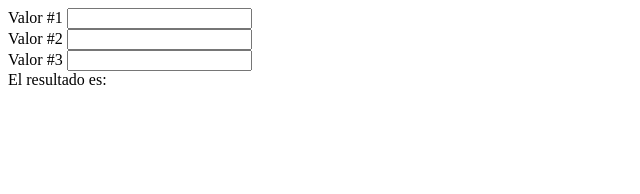
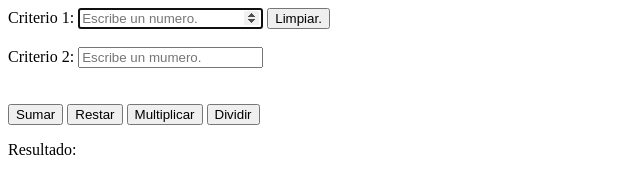
Before and after one commit to German1720/Actividad-4, a plain HTML site: page index.html in a window 1280 px wide. Shown: the whole page, without its empty margins (0-640 px from the left). Drawn offline with Linux system fonts and the light colour scheme.

Commit message:
actualizacion

```diff
--- a/funciones.js
+++ b/funciones.js
@@ -1,46 +1,28 @@
-/*function sumar()
-{
-  const $total = document.getElementById('total');
-  let subtotal = 0;
-  [ ...document.getElementsByClassName( "monto" ) ].forEach( function ( element ) {
-    if(element.value !== '') {
-      subtotal += parseFloat(element.value);
-    }
-  });
-  $total.value =  MediaStreamAudioDestinationNode;
+function limpiar(){
+  document.getElementById('formulario').reset();
+}
 
-
-  /*function sumar(){
-      const total = document.getElementById("total")
-      let total= " ";
-    [ document.getElementsByTagName('monto')].forEach( function (element ) {
-        if(element.value !== ''){
-            total+=parseFloat(element.value);
-        };
-
-
-    });
-  }
-  $total.value=MediaStreamAudioDestinationNode;*/
-
-  function sumar() {
-
-  var total = 0;
-
-  $(".monto").each(function() {
-
-    if (isNaN(parseFloat($(this).val()))) {
-
-      total += 0;
-
-    } else {
-
-      total += parseFloat($(this).val());
-
-    }
-
-  });
-
-  document.getElementById('spTotal').innerHTML = total;
-
+function Sumar(){
+  var a=parseInt(document.getElementById('Criterio1').value);
+  var b=parseInt(document.getElementById('Criterio2').value);
+  //alert(a+b);
+  document.getElementById('Resultado').innerHTML = a+b;
 }
+/*function Restar(){
+  var a=parseInt(document.getElementById('Criterio1').value);
+  var b=parseInt(document.getElementById('Criterio2').value);
+  //alert(a+b);
+  document.getElementById('Resultado').innerHTML = a-b;
+}
+function Multiplicar(){
+  var a=parseInt(document.getElementById('Criterio1').value);
+  var b=parseInt(document.getElementById('Criterio2').value);
+  //alert(a+b);
+  document.getElementById('Resultado').innerHTML = a*b;
+}
+function Dividir(){
+  var a=parseInt(document.getElementById('Criterio1').value);
+  var b=parseInt(document.getElementById('Criterio2').value);
+  //alert(a+b);
+  document.getElementById('Resultado').innerHTML = a/b;
+}*/
--- a/index.html
+++ b/index.html
@@ -10,23 +10,26 @@
 </head>
 
 <body>
+<form id="formulario" name="">
+    <label>Criterio 1: </label>
+    <input type="number" name="" id="Criterio1" autofocus placeholder="Escribe un numero.">
+    <button onclick="Limpiar();">Limpiar.</button>
 
+    <br>
+    <br>
+    <label>Criterio 2: </label>
+    <input type="number" mane="" id="Criterio2" autofocus placeholder="Escribe un mumero. ">
+    <br>
+    <br>
+    <br>
+    <button type="button" onclick="Sumar();">Sumar</button>
+    <button type="button" onclick="Restar();">Restar</button>
+    <button type="button" onclick="Multiplicar();">Multiplicar</button>
+    <button type="button" onclick="Dividir();">Dividir</button>
+    <br>
+    <p>Resultado: <span id="Resultado"></span> </p>
 
-
-    <span>Valor #1</span>
-    <input type="number" id="txt_campo_1" class="monto" onkey="sumar();" />
-    <br/>
-
-    <span>Valor #2</span>
-    <input type="number" id="txt_campo_2" class="monto" onkey="sumar();" />
-    <br/>
-
-    <span>Valor #3</span>
-    <input type="number" id="txt_campo_3" class="monto" onkey="sumar();" />
-    <br/>
-
-    <span>El resultado es: </span> <span id="spTotal"></span>
-
+</form>
 </body>
 
 </html>
```
